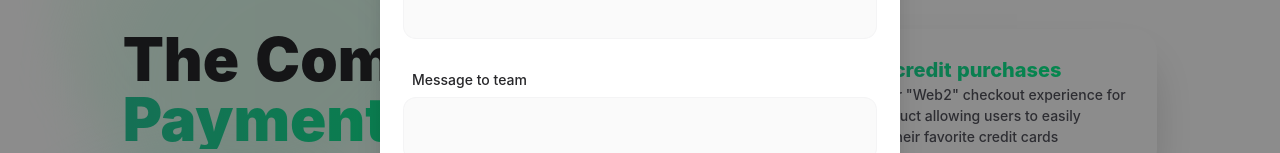
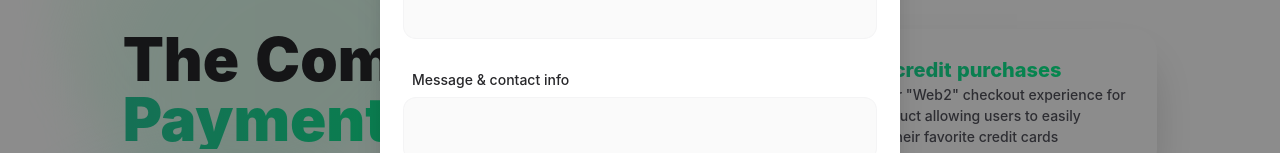
Before and after one commit to jmont96/coinflow-landing, a React (Create React App) app in the folder my-app/: page / in a window 1280 px wide. Both pictures are taken after a click on the element 712 px from the left and 332 px from the top of the page. Shown: the part 231-384 px from the top of the page. Built offline with nearby package versions, Linux system fonts and the light colour scheme.

Commit message:
add contact info label

```diff
--- a/my-app/src/SendEmailComponent.tsx
+++ b/my-app/src/SendEmailComponent.tsx
@@ -52,7 +52,7 @@ export const SendEmailComponent = (props: Props) => {
         onChange={(e) => setName(e.target.value)}
       />
       <label className={"text-sm font-medium text-zinc-800 mb-2 ml-2 mt-8"}>
-        Message to team
+        Message & contact info
       </label>
       <input
         name={"message"}
```
